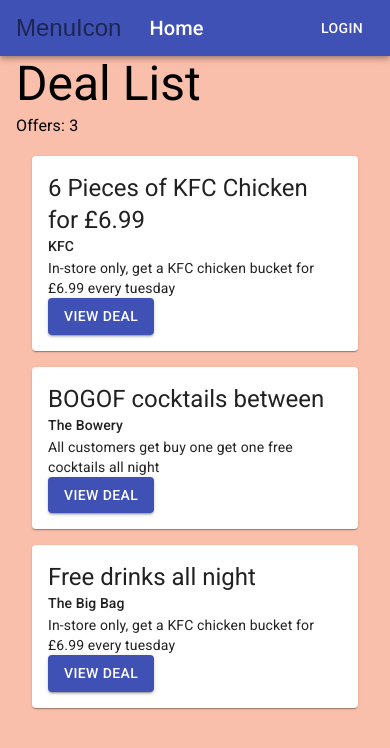
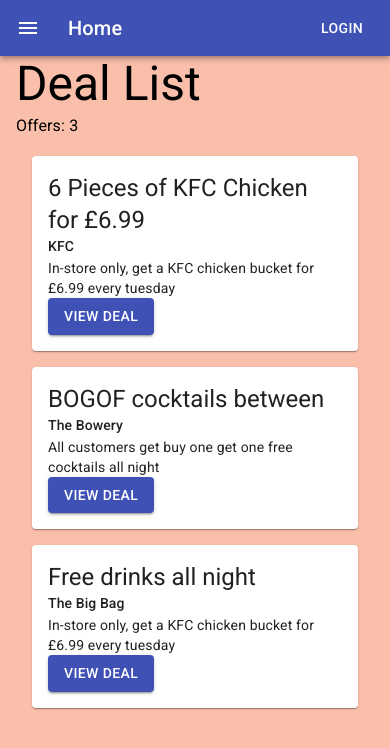
Before and after one commit to rsmarsh/mealdeal, a React (Create React App) app: page / in a window 390 px wide. Shown: the top 748 px of the page. Built offline with nearby package versions, Linux system fonts and the light colour scheme.

Commit message:
added material-ui icons and coloured the hamburger menu

```diff
--- a/package.json
+++ b/package.json
@@ -4,6 +4,7 @@
   "private": true,
   "dependencies": {
     "@material-ui/core": "^4.9.1",
+    "@material-ui/icons": "^4.9.1",
     "@testing-library/jest-dom": "^4.2.4",
     "@testing-library/react": "^9.4.0",
     "@testing-library/user-event": "^7.2.1",
--- a/src/components/TopBar.js
+++ b/src/components/TopBar.js
@@ -10,13 +10,17 @@ import {
     IconButton
 } from '@material-ui/core';
 
+import MenuIcon from '@material-ui/icons/Menu';
+
 const useStyles = makeStyles(theme => ({
     root: {
         display: 'flex',
-        flexGrow: 1
+        flexGrow: 1,
+        color: "#ffffff"
     },
     menuButton: {
-        marginRight: theme.spacing(2)
+        marginRight: theme.spacing(2),
+        color: "#ffffff"
     },
     title: {
         flexGrow: 1
@@ -33,7 +37,7 @@ const TopBar = () => {
             <AppBar position="static">
                 <Toolbar>
                     <IconButton edge="start" className={classes.menuButton} aria-label="menu">
-                        MenuIcon
+                        <MenuIcon color="inherit" />
                     </IconButton>
                     <Typography variant="h6" className={classes.title}>
                         Home
```
Also changed, not shown: 1 other file (tests, documents, lock files or other folders).
